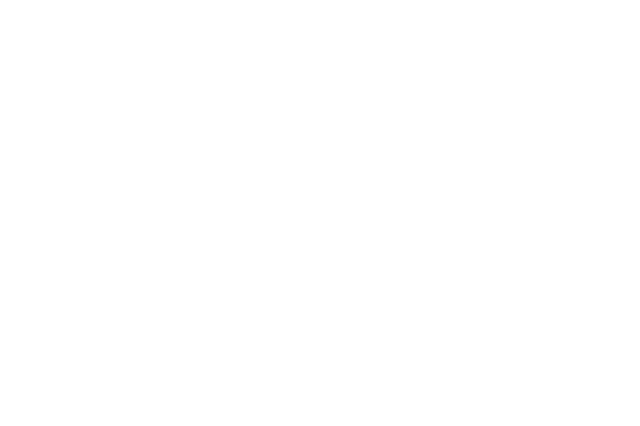
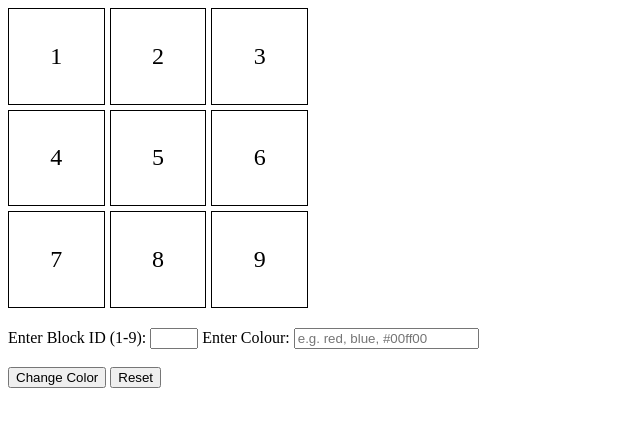
Before and after one commit to acciojob/Replit-Asian-Paints-Bgguy154, a website: page main.html in a window 1280 px wide. Shown: the whole page, without its empty margins (0-640 px from the left). Drawn offline with Linux system fonts and the light colour scheme.

Commit message:
created a submission

```diff
--- a/main.html
+++ b/main.html
@@ -8,6 +8,30 @@
 
 <body>
 	<!-- the entire body must be written by student -->
+	    <div id="grid-container">
+        <!-- Grid Items -->
+        <div class="grid-item" id="1">1</div>
+        <div class="grid-item" id="2">2</div>
+        <div class="grid-item" id="3">3</div>
+        <div class="grid-item" id="4">4</div>
+        <div class="grid-item" id="5">5</div>
+        <div class="grid-item" id="6">6</div>
+        <div class="grid-item" id="7">7</div>
+        <div class="grid-item" id="8">8</div>
+        <div class="grid-item" id="9">9</div>
+    </div>
+
+    <label>Enter Block ID (1-9):</label>
+    <input type="number" id="block_id" min="1" max="9" />
+
+    <label>Enter Colour:</label>
+    <input type="text" id="colour_id" placeholder="e.g. red, blue, #00ff00" />
+
+    <br><br>
+
+    <button id="change_button">Change Color</button>
+    <button id="Reset">Reset</button>
+
     <script type="text/javascript" src="./script.js">
 </script>
 
--- a/script.js
+++ b/script.js
@@ -1 +1,20 @@
 //your JS code here. If required.
+const changeBtn=document.querySelector("#change_button");
+const resetBtn=document.querySelector("#Reset");
+
+changeBtn.addEventListener('click',()=>{
+	let color=document.querySelector("#colour_id").value;
+	let id=document.querySelector("#block_id").value;
+
+	const grid=document.querySelectorAll(".grid-item");
+	grid.forEach((item)=>item.style.backgroundColor="transparent");
+
+	if(id>=1 && id<=9){
+		document.getElementById(id).style.backgroundColor=color;
+	}
+})
+
+resetBtn.addEventListener('click',()=>{
+	const grid=document.querySelectorAll(".grid-item");
+	grid.forEach((item)=>item.style.backgroundColor="transparent");
+})
--- a/styles.css
+++ b/styles.css
@@ -1 +1,20 @@
 /*  your css code here. If applicable */
+ #grid-container {
+            width: 300px;
+            height: 300px;
+            display: grid;
+            grid-template-columns: repeat(3, 1fr);
+            grid-template-rows: repeat(3, 1fr);
+            gap: 5px;
+            margin-bottom: 20px;
+        }
+
+        .grid-item {
+            border: 1px solid #000;
+            display: flex;
+            justify-content: center;
+            align-items: center;
+            font-size: 24px;
+            cursor: pointer;
+            background-color: transparent;
+        }
```
